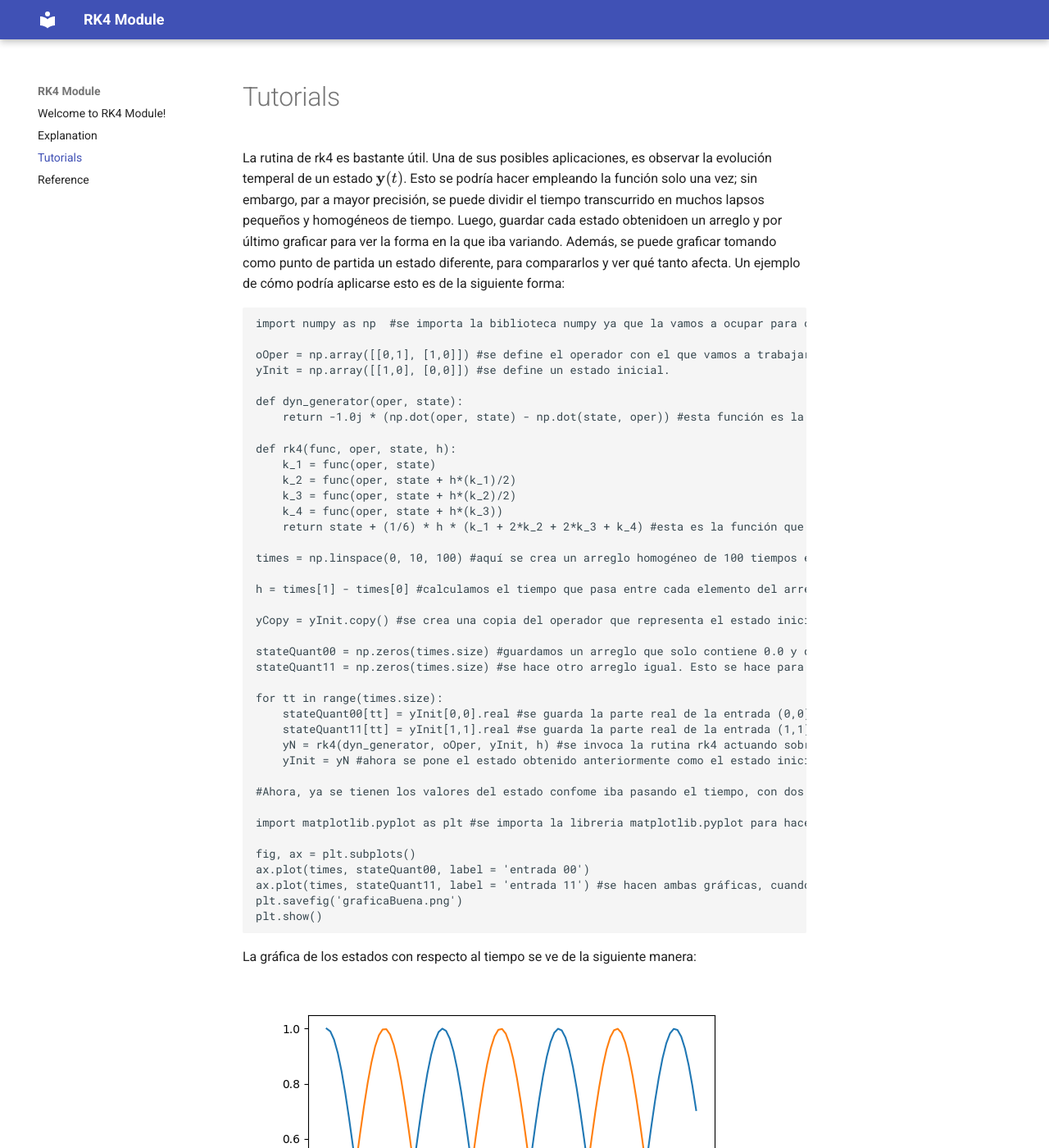
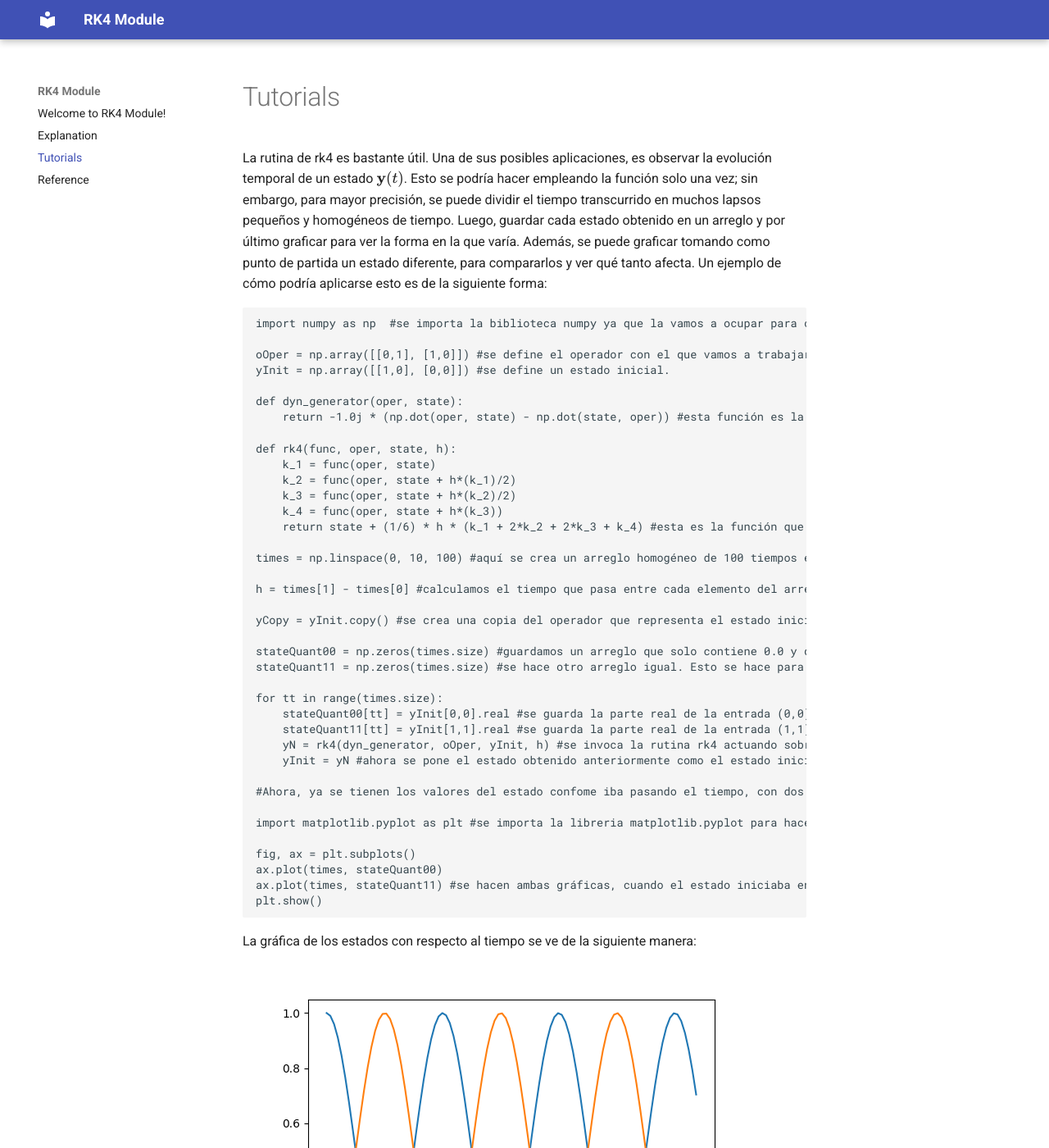
Before and after one commit to RudyMiranda04/RK4.-Tarea, an MkDocs documentation site: the page built from docs/tutorials.md, in a window 1280 px wide and 1400 px high. Shown: the whole window at 82% size. Built offline with MkDocs 1.6.1 and Material for MkDocs 9.7.7, drawn with Linux system fonts in a browser that asks for light colours.

Commit message:
Correccion nueba de tutorials

````diff
--- a/docs/tutorials.md
+++ b/docs/tutorials.md
@@ -1,6 +1,6 @@
 # Tutorials
 
-La rutina de rk4 es bastante útil. Una de sus posibles aplicaciones, es observar la evolución temperal de un estado $\textbf{y} (\textit{t})$. Esto se podría hacer empleando la función solo una vez; sin embargo, par a mayor precisión, se puede dividir el tiempo transcurrido en muchos lapsos pequeños y homogéneos de tiempo. Luego, guardar cada estado obtenidoen un arreglo y por último graficar para ver la forma en la que iba variando. Además, se puede graficar tomando como punto de partida un estado diferente, para compararlos y ver qué tanto afecta. Un ejemplo de cómo podría aplicarse esto es de la siguiente forma:
+La rutina de rk4 es bastante útil. Una de sus posibles aplicaciones, es observar la evolución temporal de un estado $\textbf{y} (\textit{t})$. Esto se podría hacer empleando la función solo una vez; sin embargo, para mayor precisión, se puede dividir el tiempo transcurrido en muchos lapsos pequeños y homogéneos de tiempo. Luego, guardar cada estado obtenido en un arreglo y por último graficar para ver la forma en la que varía. Además, se puede graficar tomando como punto de partida un estado diferente, para compararlos y ver qué tanto afecta. Un ejemplo de cómo podría aplicarse esto es de la siguiente forma:
 
 ```python
 import numpy as np  #se importa la biblioteca numpy ya que la vamos a ocupar para ciertos cálculos.
@@ -38,9 +38,8 @@
 import matplotlib.pyplot as plt #se importa la libreria matplotlib.pyplot para hacer las gráficas
 
 fig, ax = plt.subplots()
-ax.plot(times, stateQuant00, label = 'entrada 00')
-ax.plot(times, stateQuant11, label = 'entrada 11') #se hacen ambas gráficas, cuando el estado iniciaba en la entrada (0,0) de la matriz del estado inicial y cuando iniciaba en la entrada (1,1)
-plt.savefig('graficaBuena.png')
+ax.plot(times, stateQuant00)
+ax.plot(times, stateQuant11) #se hacen ambas gráficas, cuando el estado iniciaba en la entrada (0,0) de la matriz del estado inicial y cuando iniciaba en la entrada (1,1)
 plt.show()
 ```
 La gráfica de los estados con respecto al tiempo se ve de la siguiente manera:
````
